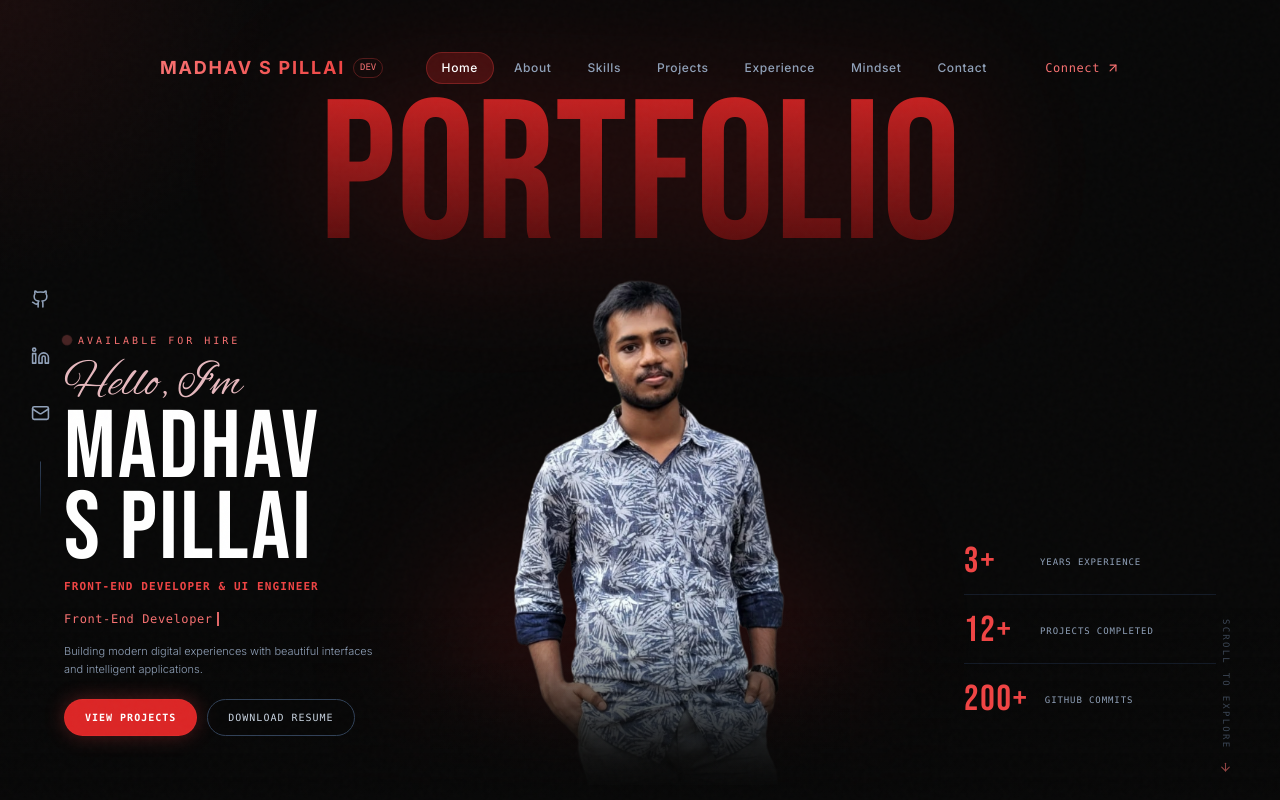
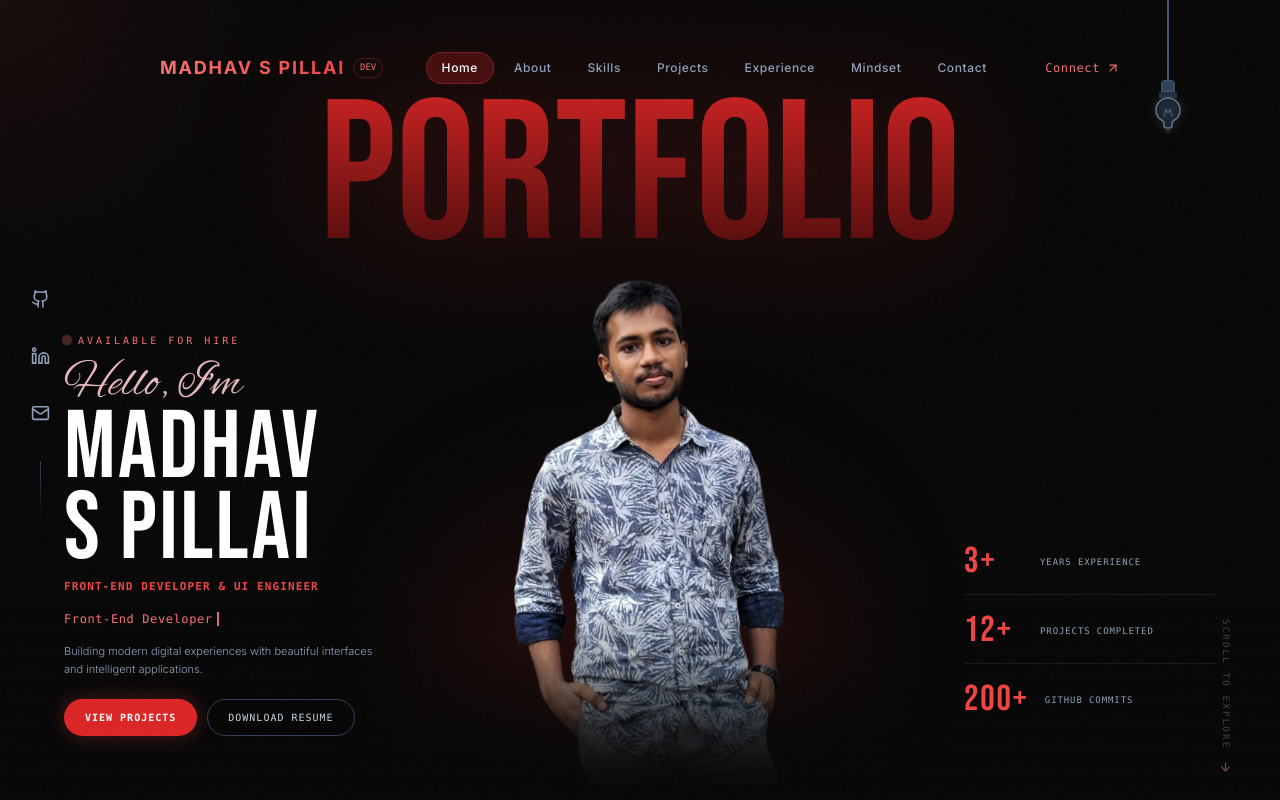
Before and after one commit to 0MadGaming0/Portfolio, a Next.js app: page / in a window 1280 px wide. Shown: the top 800 px of the page. Built offline with nearby package versions, Linux system fonts and the light colour scheme.

Commit message:
My Portfolio

```diff
--- a/src/app/globals.css
+++ b/src/app/globals.css
@@ -174,3 +174,96 @@ html {
   transform: translateY(0);
   transition: opacity 0.5s ease, transform 0.5s ease;
 }
+
+/* ==========================================================================
+   LIGHT MODE OVERRIDES (Active when <html class="light">)
+   Default Dark Mode remains completely untouched.
+   ========================================================================== */
+
+html.light {
+  --background: #f8fafc;
+  --foreground: #0f172a;
+  color-scheme: light;
+}
+
+html.light body {
+  background-color: #f8fafc;
+  color: #0f172a;
+  transition: background-color 0.5s ease, color 0.5s ease;
+}
+
+html.light section {
+  background-color: #f8fafc !important;
+  border-color: rgba(220, 38, 38, 0.12) !important;
+  transition: background-color 0.5s ease, border-color 0.5s ease;
+}
+
+/* Light Mode Glassmorphism Overrides */
+html.light .glass-panel {
+  background: rgba(255, 255, 255, 0.85);
+  backdrop-filter: blur(16px);
+  border: 1px solid rgba(0, 0, 0, 0.08);
+  box-shadow: 0 4px 25px rgba(0, 0, 0, 0.05);
+}
+
+html.light .glass-panel-heavy {
+  background: rgba(255, 255, 255, 0.94);
+  backdrop-filter: blur(24px);
+  border: 1px solid rgba(0, 0, 0, 0.1);
+  box-shadow: 0 10px 40px rgba(0, 0, 0, 0.08);
+}
+
+html.light .glass-card {
+  background: rgba(255, 255, 255, 0.9);
+  backdrop-filter: blur(12px);
+  border: 1px solid rgba(220, 38, 38, 0.18);
+  box-shadow: 0 8px 30px rgba(0, 0, 0, 0.06);
+  transition: border-color 0.3s ease, box-shadow 0.3s ease, background-color 0.3s ease;
+}
+
+html.light .glass-card:hover {
+  border-color: rgba(220, 38, 38, 0.45);
+  box-shadow: 0 8px 30px rgba(220, 38, 38, 0.18);
+  background: rgba(255, 255, 255, 0.98);
+}
+
+/* Light Mode Typography Adjustments */
+html.light h1,
+html.light h2,
+html.light h3,
+html.light h4,
+html.light .font-space,
+html.light .font-bebas {
+  color: #0f172a;
+}
+
+html.light p,
+html.light li {
+  color: #334155;
+}
+
+html.light .text-slate-400,
+html.light .text-slate-300 {
+  color: #475569 !important;
+}
+
+html.light .text-slate-500 {
+  color: #64748b !important;
+}
+
+html.light .text-white {
+  color: #0f172a !important;
+}
+
+/* Light Mode Scrollbar */
+html.light ::-webkit-scrollbar-track {
+  background: #f1f5f9;
+}
+
+html.light ::-webkit-scrollbar-thumb {
+  background: #f87171;
+}
+
+html.light ::-webkit-scrollbar-thumb:hover {
+  background: #dc2626;
+}
--- a/src/components/ui/ClientLayout.tsx
+++ b/src/components/ui/ClientLayout.tsx
@@ -6,23 +6,27 @@ import LoadingScreen from "./LoadingScreen";
 import CustomCursor from "./CustomCursor";
 import Navbar from "./Navbar";
 
+import { ThemeProvider } from "@/context/ThemeContext";
+import HangingLightBulb from "./HangingLightBulb";
+
 export default function ClientLayout({ children }: { children: React.ReactNode }) {
   const [isLoading, setIsLoading] = useState(true);
   const pathname = usePathname();
   const isResumePage = pathname === "/resume";
 
   return (
-    <>
+    <ThemeProvider>
       <LoadingScreen onComplete={() => setIsLoading(false)} />
       {!isLoading && (
         <>
           <CustomCursor />
           {!isResumePage && <Navbar />}
+          <HangingLightBulb />
           {children}
           {/* Global Noise Overlay for premium tactile feel */}
           <div className="noise-bg" />
         </>
       )}
-    </>
+    </ThemeProvider>
   );
 }
--- /dev/null
+++ b/src/components/ui/HangingLightBulb.tsx
@@ -0,0 +1,116 @@
+"use client";
+
+import React, { useState } from "react";
+import { motion } from "framer-motion";
+import { useTheme } from "@/context/ThemeContext";
+
+export default function HangingLightBulb() {
+  const { theme, toggleTheme } = useTheme();
+  const isLight = theme === "light";
+  const [isPulling, setIsPulling] = useState(false);
+
+  const handleClick = () => {
+    setIsPulling(true);
+    toggleTheme();
+    setTimeout(() => setIsPulling(false), 400);
+  };
+
+  return (
+    <div className="fixed top-0 right-6 sm:right-16 md:right-24 z-[60] select-none pointer-events-auto">
+      <motion.div
+        className="flex flex-col items-center cursor-pointer group"
+        onClick={handleClick}
+        animate={isPulling ? { y: [0, 18, -4, 0] } : { y: 0 }}
+        transition={{ duration: 0.4, ease: "easeOut" }}
+        whileHover={{ scale: 1.05 }}
+      >
+        {/* Hanging Wire Cord */}
+        <div className={`w-[2px] h-16 sm:h-20 transition-colors duration-500 ${
+          isLight ? "bg-slate-400" : "bg-slate-600 group-hover:bg-amber-400/80"
+        }`} />
+
+        {/* Socket Fixture */}
+        <div className={`w-3.5 h-3 rounded-t-sm transition-colors duration-500 ${
+          isLight ? "bg-slate-500 border border-slate-400" : "bg-slate-700 border border-slate-600"
+        }`} />
+        <div className={`w-4.5 h-1.5 transition-colors duration-500 ${
+          isLight ? "bg-slate-600" : "bg-slate-800"
+        }`} />
+
+        {/* Bulb & Glow Container */}
+        <div className="relative flex items-center justify-center -mt-0.5">
+          {/* Ambient Glow Rays (Light Mode active) */}
+          {isLight && (
+            <>
+              {/* Radial Light Halo */}
+              <motion.div
+                initial={{ scale: 0, opacity: 0 }}
+                animate={{ scale: 1, opacity: 1 }}
+                className="absolute w-40 h-40 rounded-full bg-amber-300/25 blur-2xl pointer-events-none -z-10"
+              />
+              <motion.div
+                initial={{ scale: 0, opacity: 0 }}
+                animate={{ scale: 1, opacity: 1 }}
+                className="absolute w-20 h-20 rounded-full bg-amber-400/40 blur-md pointer-events-none -z-10"
+              />
+
+              {/* Light Cone Ray Beam */}
+              <div className="absolute top-6 w-32 h-44 bg-gradient-to-b from-amber-300/20 via-amber-200/5 to-transparent blur-md pointer-events-none -z-10 [clip-path:polygon(40%_0%,60%_0%,100%_100%,0%_100%)]" />
+            </>
+          )}
+
+          {/* Bulb SVG Icon */}
+          <svg
+            width="32"
+            height="42"
+            viewBox="0 0 32 42"
+            fill="none"
+            xmlns="http://www.w3.org/2000/svg"
+            className={`transition-all duration-500 ${
+              isLight
+                ? "drop-shadow-[0_0_18px_rgba(251,191,36,0.95)] drop-shadow-[0_0_35px_rgba(245,158,11,0.6)]"
+                : "drop-shadow-[0_0_6px_rgba(255,255,255,0.15)] group-hover:drop-shadow-[0_0_12px_rgba(251,191,36,0.5)]"
+            }`}
+          >
+            {/* Outer Glass Shell */}
+            <path
+              d="M16 2C9.37258 2 4 7.37258 4 14C4 18.5204 6.50532 22.4564 10.2173 24.5126C11.3129 25.1197 12 26.2736 12 27.5273V30C12 31.1046 12.8954 32 14 32H18 C19.1046 32 20 31.1046 20 30V27.5273C20 26.2736 20.6871 25.1197 21.7827 24.5126C25.4947 22.4564 28 18.5204 28 14C28 7.37258 22.6274 2 16 2Z"
+              fill={isLight ? "url(#amber-glow)" : "rgba(30, 41, 59, 0.75)"}
+              stroke={isLight ? "#F59E0B" : "#64748B"}
+              strokeWidth="1.5"
+            />
+
+            {/* Filament Lines */}
+            <path
+              d="M12 20L14 13L16 17L18 13L20 20"
+              stroke={isLight ? "#FEF08A" : "#475569"}
+              strokeWidth="1.5"
+              strokeLinecap="round"
+              strokeLinejoin="round"
+              className="transition-colors duration-500"
+            />
+
+            {/* Bottom Metallic Contacts */}
+            <rect x="13" y="32" width="6" height="2" rx="1" fill={isLight ? "#D97706" : "#334155"} />
+            <rect x="14" y="35" width="4" height="2" rx="1" fill={isLight ? "#B45309" : "#1E293B"} />
+
+            {/* SVG Gradients for Glowing Bulb */}
+            <defs>
+              <radialGradient id="amber-glow" cx="50%" cy="40%" r="60%">
+                <stop offset="0%" stopColor="#FFFBEB" />
+                <stop offset="40%" stopColor="#FDE047" />
+                <stop offset="80%" stopColor="#F59E0B" />
+                <stop offset="100%" stopColor="#D97706" />
+              </radialGradient>
+            </defs>
+          </svg>
+
+          {/* Interactive Pull Tooltip Pill */}
+          <div className="absolute top-12 opacity-0 group-hover:opacity-100 transition-opacity duration-300 pointer-events-none whitespace-nowrap bg-slate-900/90 text-[9px] font-mono text-amber-300 px-2 py-0.5 rounded-full border border-amber-500/30 shadow-lg">
+            {isLight ? "PULL FOR DARK MODE" : "PULL FOR LIGHT MODE"}
+          </div>
+        </div>
+      </motion.div>
+    </div>
+  );
+}
--- /dev/null
+++ b/src/context/ThemeContext.tsx
@@ -0,0 +1,53 @@
+"use client";
+
+import React, { createContext, useContext, useEffect, useState } from "react";
+
+type Theme = "dark" | "light";
+
+interface ThemeContextType {
+  theme: Theme;
+  toggleTheme: () => void;
+}
+
+const ThemeContext = createContext<ThemeContextType | undefined>(undefined);
+
+export function ThemeProvider({ children }: { children: React.ReactNode }) {
+  const [theme, setTheme] = useState<Theme>("dark");
+
+  useEffect(() => {
+    const savedTheme = localStorage.getItem("portfolio-theme") as Theme | null;
+    if (savedTheme === "light" || savedTheme === "dark") {
+      setTheme(savedTheme);
+    }
+  }, []);
+
+  useEffect(() => {
+    const root = document.documentElement;
+    if (theme === "light") {
+      root.classList.add("light");
+      root.classList.remove("dark");
+    } else {
+      root.classList.add("dark");
+      root.classList.remove("light");
+    }
+    localStorage.setItem("portfolio-theme", theme);
+  }, [theme]);
+
+  const toggleTheme = () => {
+    setTheme((prev) => (prev === "dark" ? "light" : "dark"));
+  };
+
+  return (
+    <ThemeContext.Provider value={{ theme, toggleTheme }}>
+      {children}
+    </ThemeContext.Provider>
+  );
+}
+
+export function useTheme() {
+  const context = useContext(ThemeContext);
+  if (!context) {
+    throw new Error("useTheme must be used within a ThemeProvider");
+  }
+  return context;
+}
--- a/src/lib/data.ts
+++ b/src/lib/data.ts
@@ -235,7 +235,7 @@ export const ACHIEVEMENTS: Achievement[] = [
   {
     title: "Community Impact",
     description: "Organized workshops, technical sessions, outreach campaigns, hackathons, and community initiatives through IEEE CS SBC SBCE and TinkerHub.",
-    metric: "10+ Events"
+    metric: "50+ Events"
   },
   {
     title: "Continuous Learning",
```
